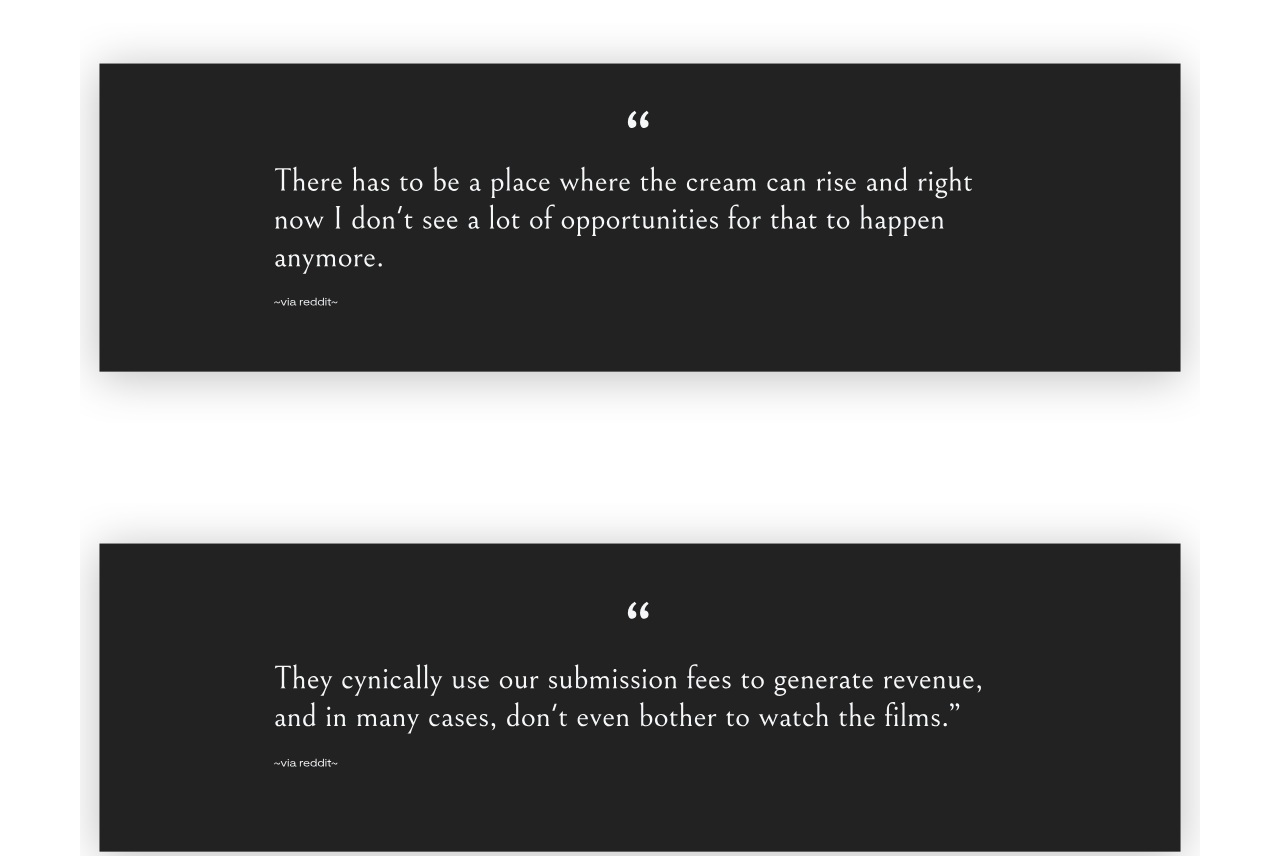
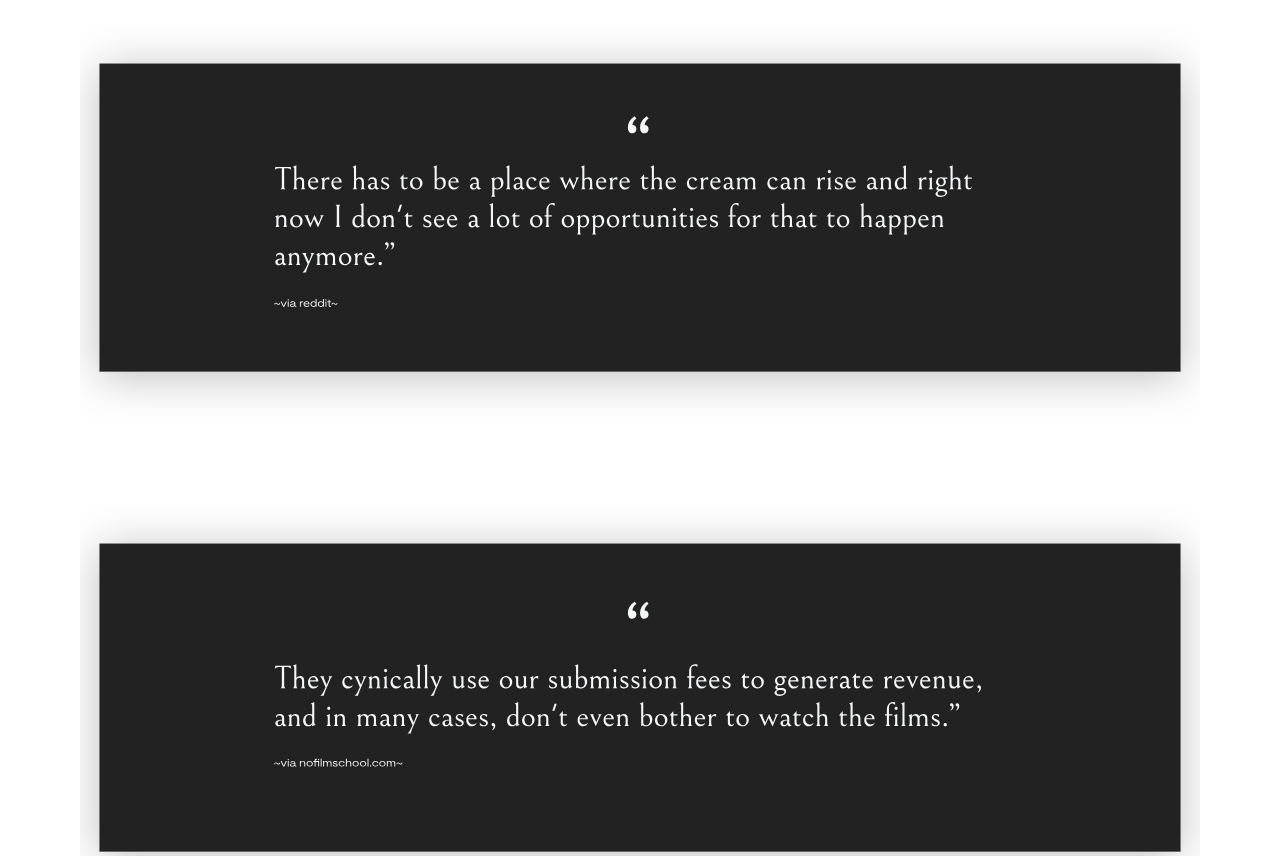
Before and after one commit to aaronzomback/design-portfolio, a Jekyll site: the page built from timesink.html, in a window 1280 px wide. Shown: the part 4280-5136 px from the top of the page. Built offline with Jekyll 4.4.1, drawn with Linux system fonts in a browser that asks for light colours.

Commit message:
proper quotation added

```diff
--- a/_sass/_timesink.scss
+++ b/_sass/_timesink.scss
@@ -22,7 +22,7 @@ div.background-quote1 {
 }
 
 div.background-quote2 {
-  background-image: url('/assets/img/Frame98.svg');
+  background-image: url('/assets/img/Frame103.svg');
   height: 400px;
   background-position: center;
   background-size: cover;
@@ -31,7 +31,7 @@ div.background-quote2 {
 }
 
 div.background-quote3 {
-  background-image: url('/assets/img/Frame99.svg');
+  background-image: url('/assets/img/Frame101.svg');
   height: 400px;
   background-position: center;
   background-size: cover;
```
Also changed, not shown: assets/img/Frame101.svg (added), assets/img/Frame103.svg (added).
